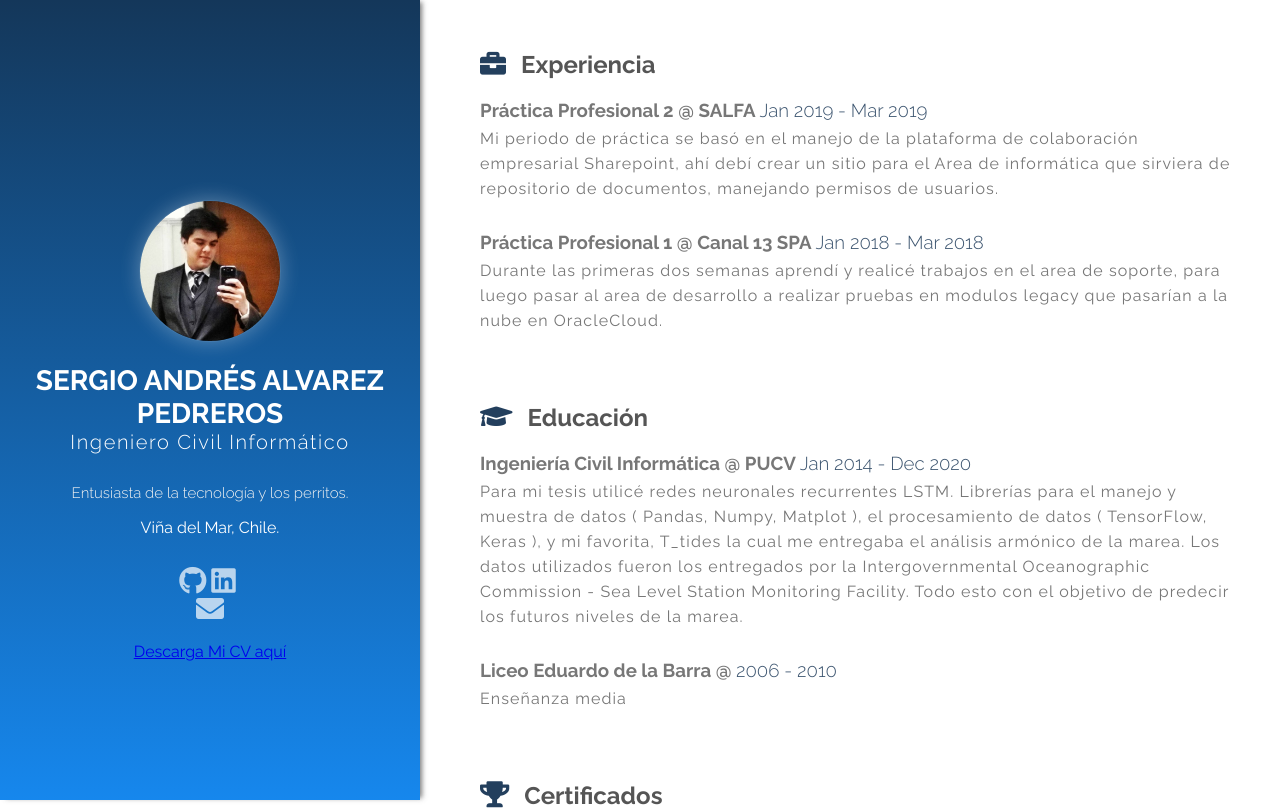
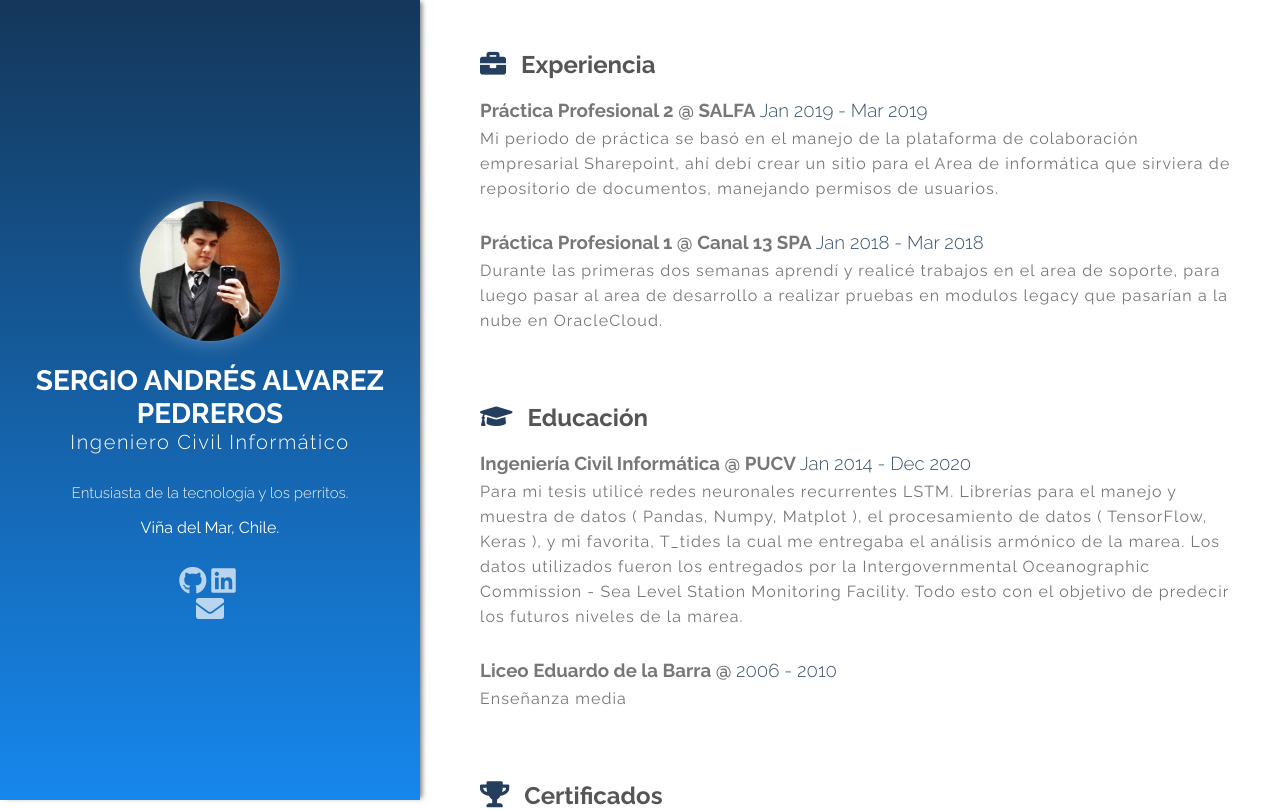
Before and after one commit to sergio-alv-dev/personal-cv, a React (Create React App) app: page / in a window 1280 px wide. Shown: the top 810 px of the page. Built offline with nearby package versions, Linux system fonts and the light colour scheme.

Commit message:
Iconos arreglados

```diff
--- a/src/components/About.js
+++ b/src/components/About.js
@@ -4,6 +4,11 @@ import Social from './Social';
 
 
 const About = ({avatar, name, profession, bio, address, social}) => {
+
+  const onClick = () => {
+
+  }
+
   return (
     <div className='bio'>
       <div className='avatar'>
@@ -30,8 +35,15 @@ const About = ({avatar, name, profession, bio, address, social}) => {
       <Social social={social} />
 
       <br/>
-      <a href="../assets/SergioAlvarezCV-2021.pdf" download="SergioAlvarezCV-2021.pdf">Descarga Mi CV aquí</a>
-
+      {/* <a
+        href="../SergioAlvarezCV-2021.pdf"
+        download="SergioAlvarezCV-2021.pdf"
+      >
+        <button
+          className="btn"
+          >
+            <i className="fa fa-download"></i> Descarga mi CV</button>
+        </a> */}
 
     </div>
 
```
